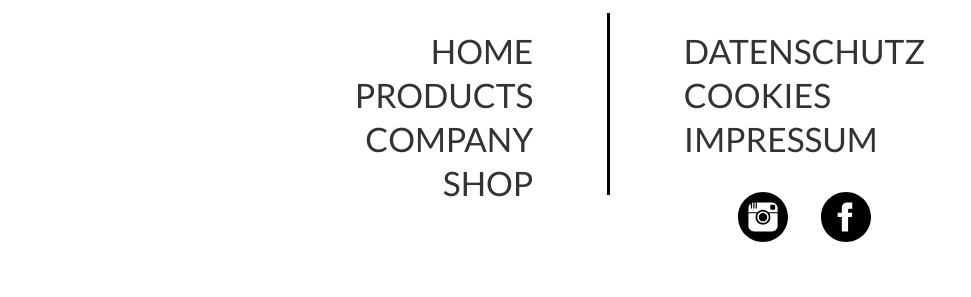
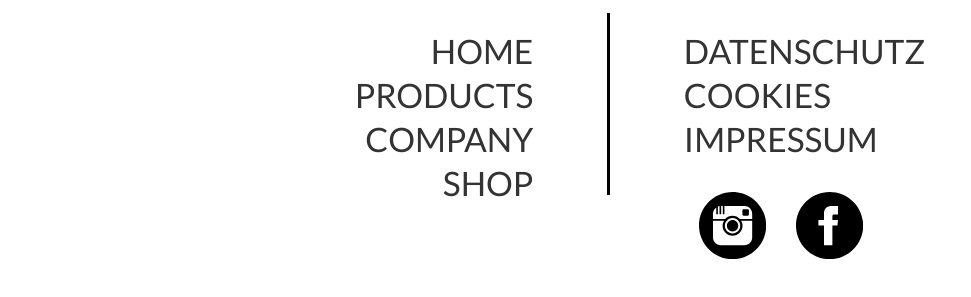
Before and after one commit to D3vM3y/landingPage, a plain HTML site: page index.html in a window 1280 px wide. Shown: the part 5341-5638 px from the top of the page, without its empty margins (0-971 px from the left). Drawn offline with Linux system fonts and the light colour scheme.

Commit message:
styling the footer

```diff
--- a/cleanStyle.css
+++ b/cleanStyle.css
@@ -5,11 +5,13 @@
 
 
 body {
-    margin: 0;
     box-sizing: border-box;
     font-family: 'Lato', sans-serif;
     color: var(--primary);
     text-align: center;
+    /* max-width: 1920px; */
+    margin: 0;
+
 }
 
 section {
@@ -219,6 +221,17 @@ button:hover {
     .legal {
         text-align: left;
     }
+
+    #sm-section {
+        display: flex;
+        flex-direction: row;
+        justify-content: flex-start;
+    }
+
+    svg {
+        width: 2em;
+        height: 2em;
+    }
 }
 
 @media (min-width: 60em) {
```
